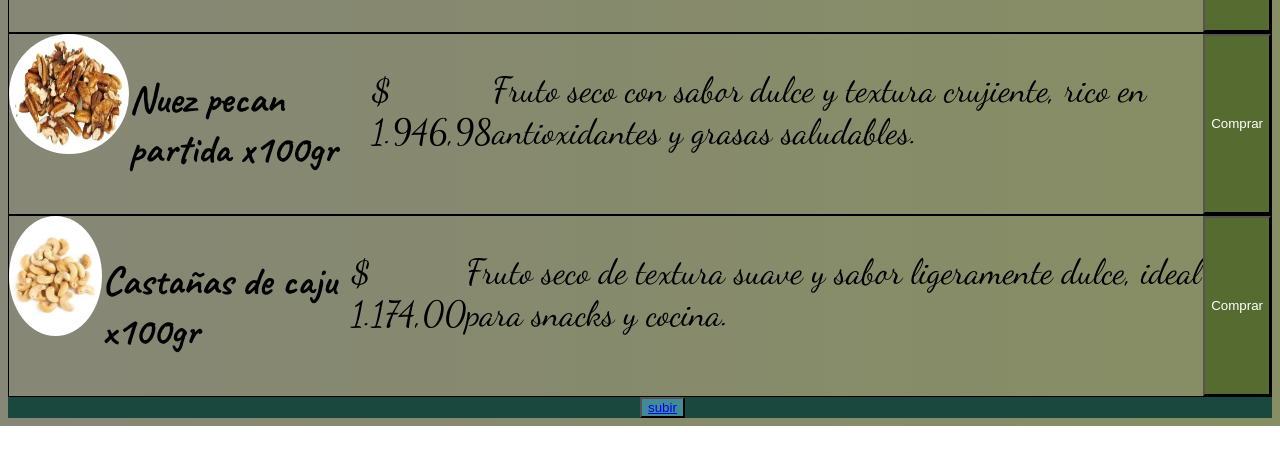
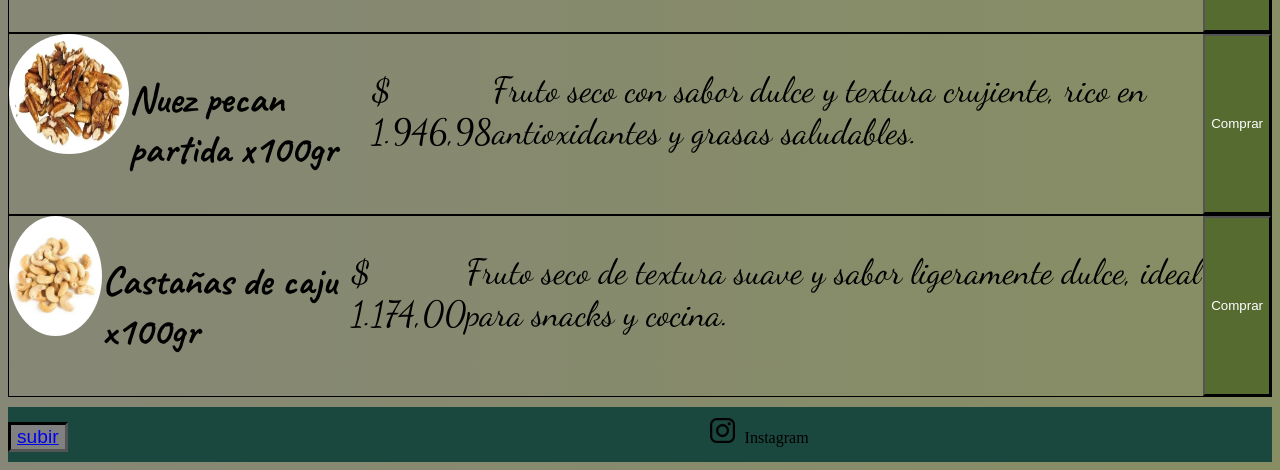
Before and after one commit to nahuelferro/integrador1, a plain HTML site: page index.html in a window 1280 px wide. Shown: the part 4715-5185 px from the top of the page. Before the commit the page ends 5141 px from the top, so only its background shows below. Drawn offline with Linux system fonts and the light colour scheme; a web font is replaced by a local one.

Commit message:
finalizacion index principal

```diff
--- a/css/estilos.css
+++ b/css/estilos.css
@@ -127,7 +127,34 @@ h3 {
 }
 
 
+footer {
+        background-color: #1B483E;
+        margin-top: 10px;
+}
+
+
 #subir {
-        background-color: #418B98;
-        margin-left: 50%;
+        background-color: gray;
+        /* margin-left: 50%; */
+        font-size: larger;
+        border:inset black;
+        margin-bottom: 10px;
 }
+
+
+#ig {
+        width: 25px;
+        height: 25px;
+        border-radius: 0;
+}
+
+
+#instagram {
+                border:none;
+                background-color:#1B483E;
+                /* margin-left: 1786px; */
+                margin-left: 50%;
+                margin-top: 10px;
+
+
+}
--- a/index.html
+++ b/index.html
@@ -469,10 +469,10 @@
 
     </section>
 
-    <footer style="background-color: #1B483E;">
+    <footer>
 
             <button id="subir"><a href="index.html">subir</a></button>
-
+            <button id="instagram"><a href="https://www.instagram.com/comesanolaplata?utm_source=ig_web_button_share_sheet&igsh=ZDNlZDc0MzIxNw=="><img id="ig"  src="fotos/ig.png" alt="ig"></a> </button> Instagram
     </footer>
 
 
```
Also changed, not shown: fotos/ig.png (added).
